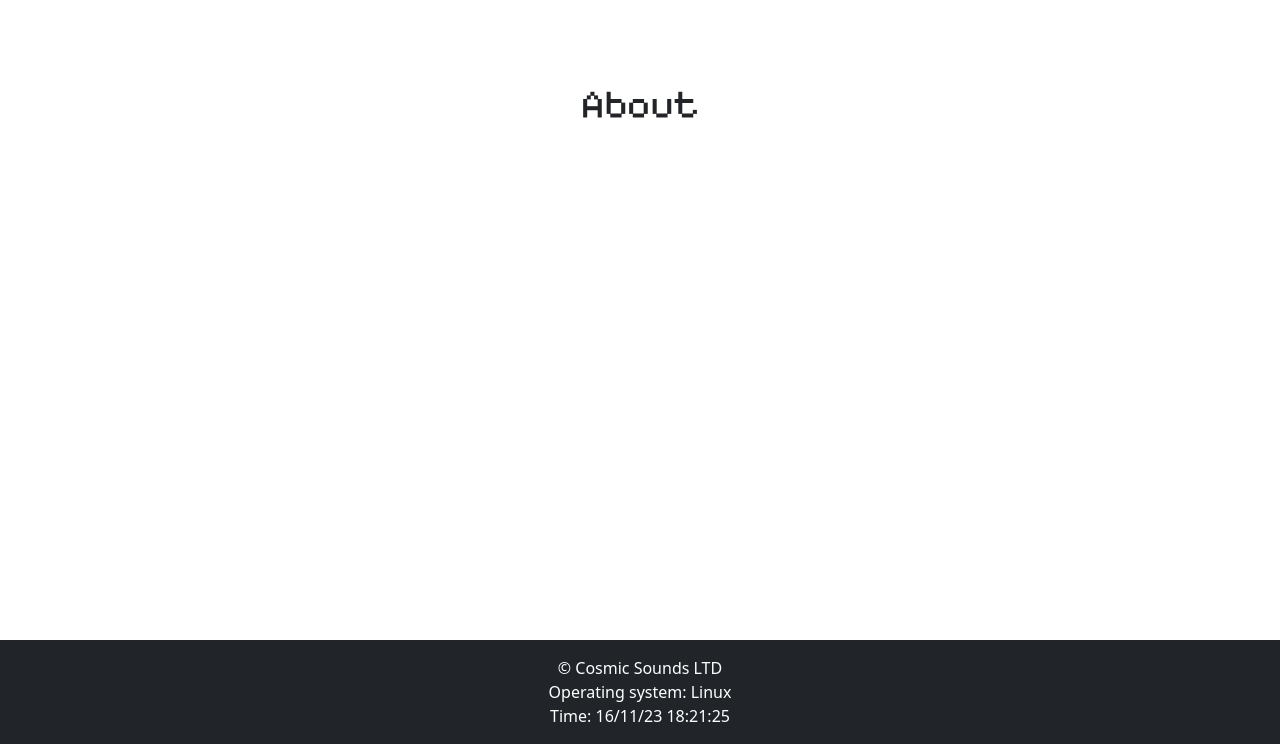
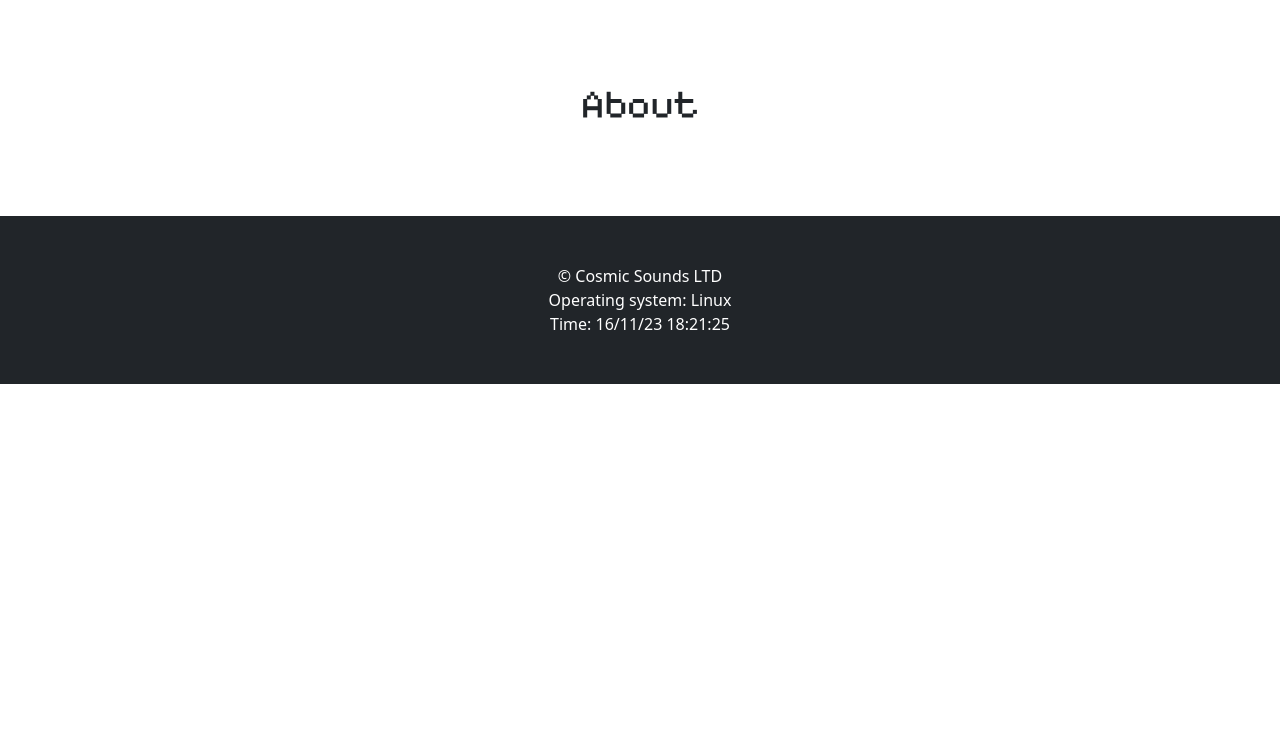
Before and after one commit to LostHopes/Flask-labs, a Flask app: page /about in a window 1280 px wide. Shown: the part 56-800 px from the top of the page. Run offline with Flask 3, Linux system fonts and the light colour scheme; some libraries are stand-ins or nearby versions.

Commit message:
revert footer bootstrap classes

```diff
--- a/flask/app/templates/footer.html
+++ b/flask/app/templates/footer.html
@@ -1,4 +1,4 @@
-<footer class="py-3 bg-dark fixed-bottom">
+<footer class="py-5 bg-dark">
     <div class="container pb-0">
         <p class="m-0 text-center text-white">&copy; Cosmic Sounds LTD</p>
         <p class="m-0 text-center text-white">Operating system: {{ platform.system() }}</p>
```
